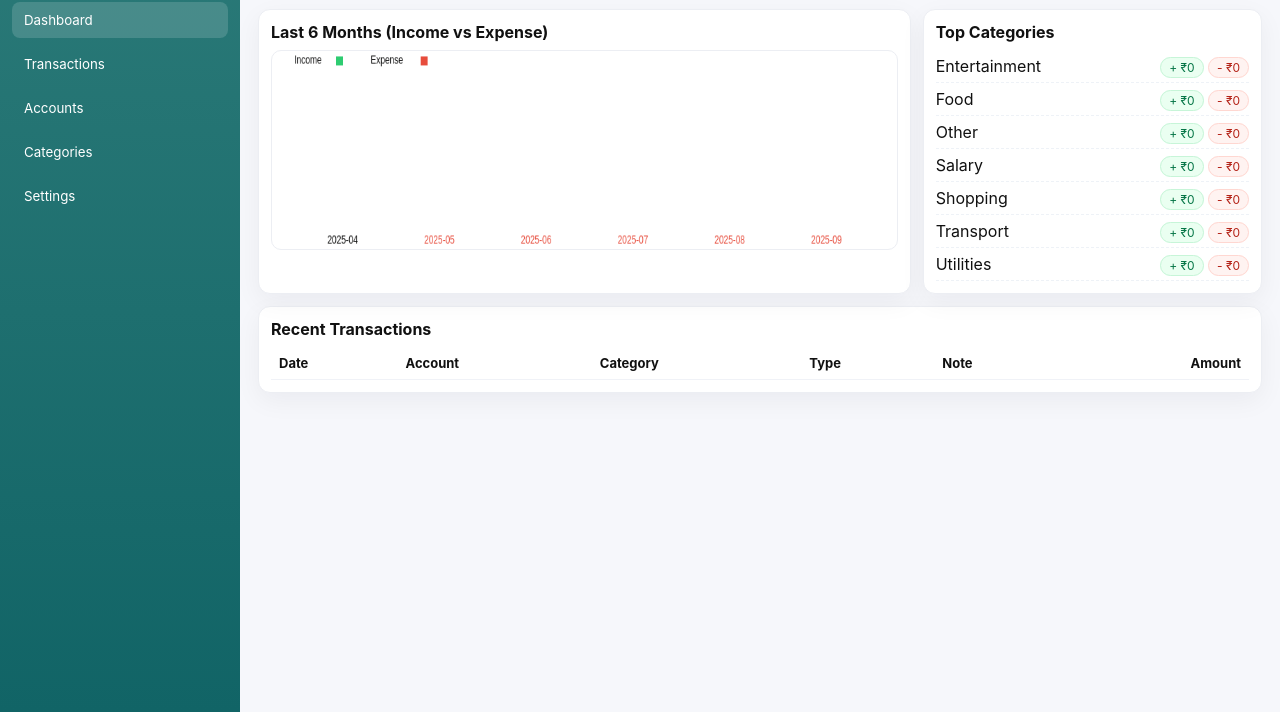
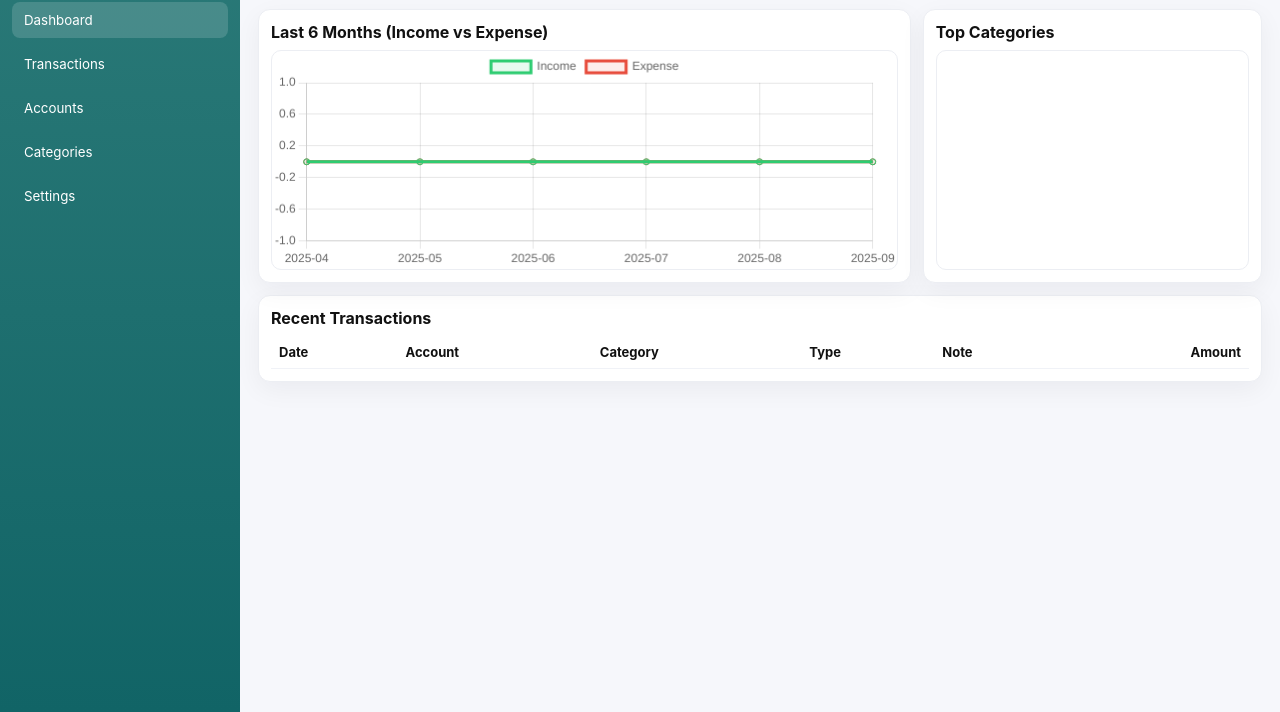
Before and after one commit to rajat-g/expense-manager, a plain HTML site: page index.html in a window 1280 px wide. Shown: the part 88-800 px from the top of the page. Drawn offline with nearby package versions, Linux system fonts and the light colour scheme.

Commit message:
Added Readme and updated graphs

```diff
--- a/dashboard.js
+++ b/dashboard.js
@@ -1,4 +1,7 @@
 // Dashboard functionality and chart rendering
+
+let monthChart = null;
+let categoryChart = null;
 
 // Render dashboard with statistics and recent transactions
 function renderDashboard(){
@@ -9,26 +12,6 @@ function renderDashboard(){
   $("#dIncome").textContent = fmt(inc);
   $("#dExpense").textContent = fmt(exp);
   $("#dNet").textContent = fmt(inc-exp);
-
-  // top categories (by absolute net magnitude)
-  const cats = query(`
-    SELECT c.name,
-           SUM(CASE WHEN t.type='income' THEN t.amount ELSE 0 END) income,
-           SUM(CASE WHEN t.type='expense' THEN t.amount ELSE 0 END) expense
-    FROM categories c
-    LEFT JOIN transactions t ON t.categoryId=c.id
-    GROUP BY c.id
-    ORDER BY (ABS(SUM(CASE WHEN t.type='income' THEN t.amount ELSE 0 END) -
-                  SUM(CASE WHEN t.type='expense' THEN t.amount ELSE 0 END))) DESC
-    LIMIT 8
-  `);
-  const tc = $("#topCats");
-  tc.innerHTML = cats.map(c=>`
-    <div style="display:flex;justify-content:space-between;padding:6px 0;border-bottom:1px dashed #eef2f7">
-      <div>${esc(c.name)}</div>
-      <div><span class="pill inc">+ ${fmt(c.income||0)}</span> <span class="pill exp">- ${fmt(c.expense||0)}</span></div>
-    </div>
-  `).join("");
 
   // recent transactions
   const recent = query(`
@@ -49,14 +32,13 @@ function renderDashboard(){
       <td class="right ${r.type==='income'?'money-pos':'money-neg'}">${r.type==='income'?'+':'-'} ${fmt(r.amount||0)}</td>
     </tr>
   `).join("");
+
+  drawMonthChart();
+  drawCategoryChart();
 }
 
 // Draw chart for last 6 months
-function drawChart(){
-  const cv = $("#monthChart");
-  const ctx = cv.getContext("2d");
-  ctx.clearRect(0,0,cv.width,cv.height);
-
+function drawMonthChart(){
   const months = [];
   const now = new Date();
   for(let i=5;i>=0;i--){
@@ -79,26 +61,76 @@ function drawChart(){
   const map = Object.fromEntries(months.map(m=>[m,{inc:0,exp:0}]));
   for(const r of rows){ if(map[r.m]) { map[r.m].inc = r.inc||0; map[r.m].exp = r.exp||0; } }
 
-  const pad = 32, w=cv.width, h=cv.height, innerH=h-60;
-  const barW = (w-pad*2)/months.length;
-  const maxVal = Math.max(1, ...months.map(m=>Math.max(map[m].inc, map[m].exp)));
-  ctx.font = "12px sans-serif"; ctx.fillStyle="#111"; ctx.textAlign="center";
+  const chartData = {
+    labels: months,
+    datasets: [
+      {
+        label: 'Income',
+        data: months.map(m => map[m].inc),
+        borderColor: '#2ecc71',
+        backgroundColor: 'rgba(46, 204, 113, 0.1)',
+        fill: true,
+      },
+      {
+        label: 'Expense',
+        data: months.map(m => map[m].exp),
+        borderColor: '#e74c3c',
+        backgroundColor: 'rgba(231, 76, 60, 0.1)',
+        fill: true,
+      }
+    ]
+  };
 
-  months.forEach((m,i)=>{
-    const x = pad + i*barW + barW/2;
-    ctx.fillText(m, x, h-6);
-    // income bar
-    const incH = (map[m].inc/maxVal)*innerH;
-    ctx.fillStyle = "#2ecc71";
-    ctx.fillRect(pad + i*barW + barW*0.15, h-28-incH, barW*0.3, incH);
-    // expense bar
-    const expH = (map[m].exp/maxVal)*innerH;
-    ctx.fillStyle = "#e74c3c";
-    ctx.fillRect(pad + i*barW + barW*0.55, h-28-expH, barW*0.3, expH);
-  });
+  if (monthChart) {
+    monthChart.data = chartData;
+    monthChart.update();
+  } else {
+    const ctx = $("#monthChart").getContext("2d");
+    monthChart = new Chart(ctx, {
+      type: 'line',
+      data: chartData,
+      options: {
+        responsive: true,
+        maintainAspectRatio: false,
+      }
+    });
+  }
+}
 
-  // legend
-  ctx.textAlign="left"; ctx.fillStyle="#111";
-  ctx.fillText("Income", pad, 14); ctx.fillStyle="#2ecc71"; ctx.fillRect(pad+60,6,10,10);
-  ctx.fillStyle="#111"; ctx.fillText("Expense", pad+110, 14); ctx.fillStyle="#e74c3c"; ctx.fillRect(pad+182,6,10,10);
+function drawCategoryChart(){
+    const cats = query(`
+    SELECT c.name, SUM(t.amount) total
+    FROM categories c
+    JOIN transactions t ON t.categoryId=c.id
+    WHERE t.type = 'expense'
+    GROUP BY c.id
+    ORDER BY total DESC
+    LIMIT 8
+  `);
+
+  const chartData = {
+    labels: cats.map(c => c.name),
+    datasets: [{
+      data: cats.map(c => c.total),
+      backgroundColor: [
+        '#e74c3c', '#3498db', '#9b59b6', '#f1c40f',
+        '#2ecc71', '#e67e22', '#1abc9c', '#34495e'
+      ],
+    }]
+  };
+
+  if (categoryChart) {
+    categoryChart.data = chartData;
+    categoryChart.update();
+  } else {
+    const ctx = $("#categoryChart").getContext("2d");
+    categoryChart = new Chart(ctx, {
+      type: 'pie',
+      data: chartData,
+      options: {
+        responsive: true,
+        maintainAspectRatio: false,
+      }
+    });
+  }
 }
--- a/database.js
+++ b/database.js
@@ -21,7 +21,13 @@ async function init(){
   initEvents();
   initMobileNav();
   setDefaultDates();
-  refreshAll();
+  renderTxSelectors();
+  renderAccountGroups();
+  renderAccounts();
+  renderCategories();
+  applyFilters();
+  const savedPage = localStorage.getItem(PAGE_KEY) || 'dashboard';
+  document.querySelector(`nav button[data-page="${savedPage}"]`).click();
 }
 
 // Create database schema
@@ -141,7 +147,7 @@ function initNav(){
       const page = btn.dataset.page;
       $$(".page").forEach(p=>p.style.display="none");
       $("#"+page).style.display="block";
-      if(page==="dashboard") drawChart();
+      if(page==="dashboard") renderDashboard();
       // close mobile nav if open
       toggleNav(false);
       // persist selected page
@@ -158,7 +164,7 @@ function initNav(){
         btn.classList.add("active");
         $$(".page").forEach(p=>p.style.display="none");
         $("#"+savedPage).style.display="block";
-        if(savedPage==="dashboard") drawChart();
+        if(savedPage==="dashboard") renderDashboard();
       }
     }
   }catch(e){}
@@ -181,12 +187,9 @@ function refreshAll(){
   renderAccounts();
   renderCategories();
   applyFilters();
-  renderDashboard();
-  drawChart();
 }
 
 // Refresh dashboard components
 function refreshDashboardBits(){
   renderDashboard();
-  drawChart();
 }
--- a/index.html
+++ b/index.html
@@ -38,11 +38,15 @@
       <div class="row" style="margin-top:12px">
         <div class="card" style="flex:2; min-width:300px">
           <h3>Last 6 Months (Income vs Expense)</h3>
-          <canvas id="monthChart" width="900" height="220"></canvas>
+          <div class="chart-container">
+            <canvas id="monthChart"></canvas>
+          </div>
         </div>
         <div class="card" style="flex:1; min-width:260px">
           <h3>Top Categories</h3>
-          <div id="topCats"></div>
+          <div class="chart-container">
+            <canvas id="categoryChart"></canvas>
+          </div>
         </div>
       </div>
 
@@ -202,6 +206,7 @@
   </main>
 
   <!-- Scripts -->
+  <script src="https://cdn.jsdelivr.net/npm/chart.js"></script>
   <script src="utils.js"></script>
   <script src="database.js"></script>
   <script src="dashboard.js"></script>
--- a/styles.css
+++ b/styles.css
@@ -44,7 +44,13 @@ canvas{width:100%;height:200px;border:1px solid var(--border);border-radius:10px
 footer{padding:12px;text-align:center;color:var(--muted);font-size:12px}
 @media(max-width:980px){.grid-3{grid-template-columns:1fr}; .grid-2{grid-template-columns:1fr}}
 
-/* Mobile header and off-canvas nav */
+/* Add this at the end of the file */
+.chart-container {
+  position: relative;
+  height: 220px;
+  width: 100%;
+}
+
 .topbar{display:none;align-items:center;gap:8px;padding:10px 12px;background:#fff;border-bottom:1px solid var(--border);position:sticky;top:0;z-index:800}
 .mobile-only{display:none}
 
```
Also changed, not shown: README.md (added).
